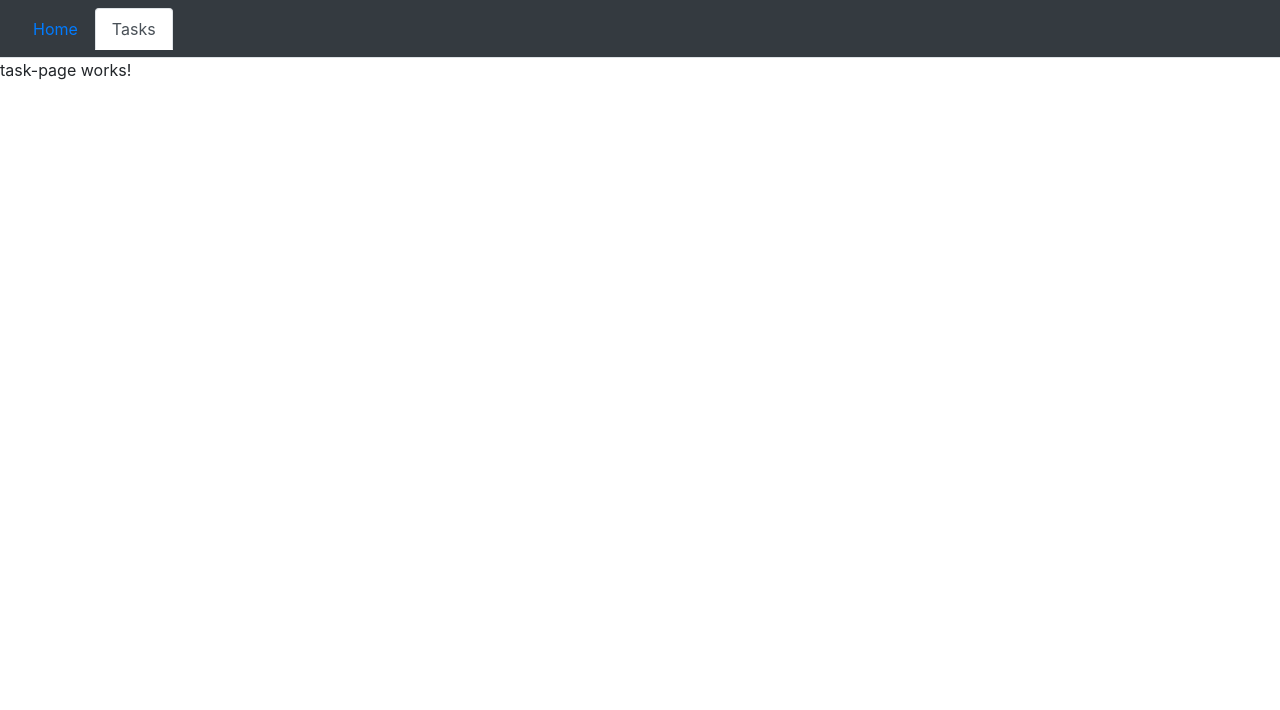
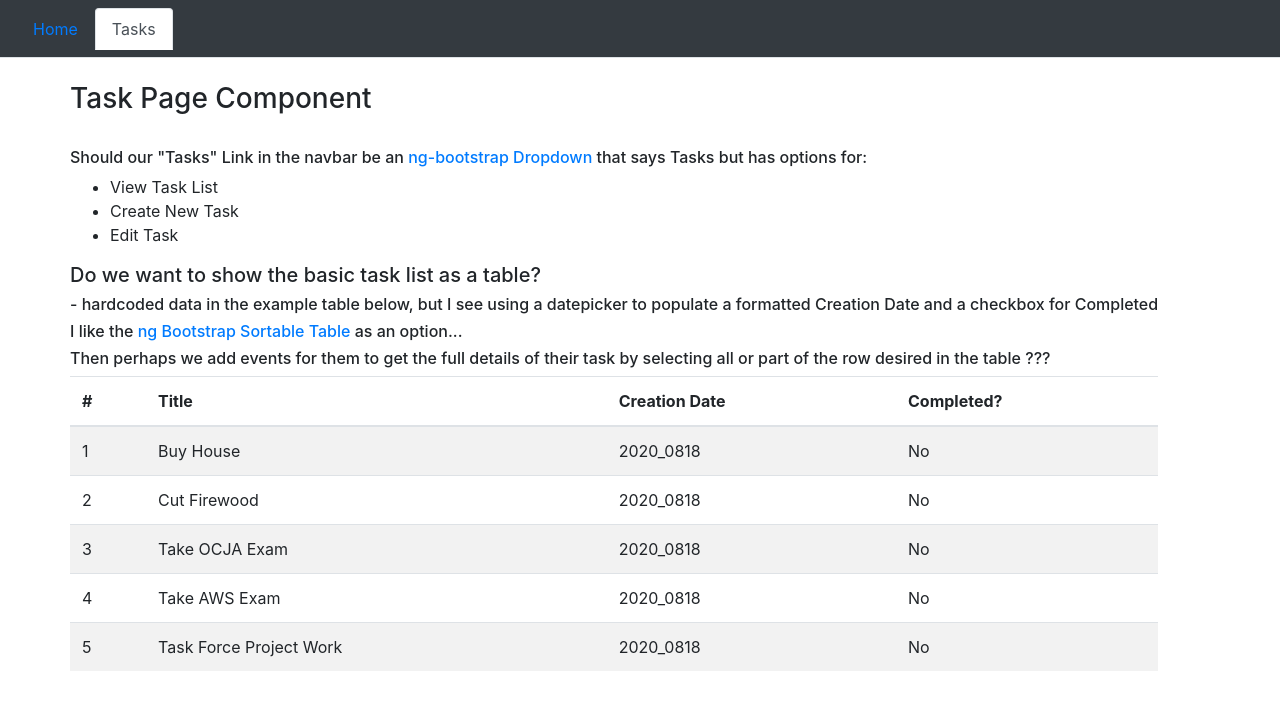
Before and after one commit to morauske/TaskForce, an Angular app in the folder task-force-frontend/: page /tasks in a window 1280 px wide. Shown: the top 710 px of the page. Built offline with nearby package versions, Linux system fonts and the light colour scheme.

Commit message:
added Home page and Task page info

```diff
--- a/task-force-frontend/package.json
+++ b/task-force-frontend/package.json
@@ -16,9 +16,11 @@
     "@angular/compiler": "~10.0.6",
     "@angular/core": "~10.0.6",
     "@angular/forms": "~10.0.6",
+    "@angular/localize": "~10.0.6",
     "@angular/platform-browser": "~10.0.6",
     "@angular/platform-browser-dynamic": "~10.0.6",
     "@angular/router": "~10.0.6",
+    "@ng-bootstrap/ng-bootstrap": "^7.0.0",
     "bootstrap": "^4.5.2",
     "rxjs": "~6.5.5",
     "tslib": "^2.0.0",
--- a/task-force-frontend/src/app/app.module.ts
+++ b/task-force-frontend/src/app/app.module.ts
@@ -11,6 +11,7 @@ import { HomeComponent } from './home/home.component';
 import { NavbarComponent } from './navbar/navbar.component';
 import { NavbarLinkComponent } from './navbar-link/navbar-link.component';
 import { NotFoundPageComponent } from './not-found-page/not-found-page.component';
+import { NgbModule } from '@ng-bootstrap/ng-bootstrap';
 
 @NgModule({
   declarations: [
@@ -25,7 +26,8 @@ import { NotFoundPageComponent } from './not-found-page/not-found-page.component
     BrowserModule,
     AppRoutingModule,
     TaskModule,
-    HttpClientModule
+    HttpClientModule,
+    NgbModule
   ],
   providers: [],
   bootstrap: [AppComponent]
--- a/task-force-frontend/src/app/home/home.component.html
+++ b/task-force-frontend/src/app/home/home.component.html
@@ -1 +1,24 @@
-<p>home works!</p>
+<div class="container">
+    <div class="row">
+      <div class="col-xs-12">
+        <br>
+        <h3>Home Page Component</h3>
+        <br>
+        <h5>Do We Even Need a Home page?</h5>
+        <br>
+        <h6>Could our "Tasks" Link in the navbar be an <a href="https://ng-bootstrap.github.io/#/components/dropdown/examples">ng-bootstrap Dropdown</a>
+            that says Tasks but has options for: </h6>
+            <ul>
+              <li>View Task List</li>
+              <li>Create New Task</li>
+              <li>Edit Task</li>
+            </ul>
+
+        <h6>just thinking out loud in HTML here...</h6>
+
+
+
+      </div>
+    </div>
+
+</div>
--- a/task-force-frontend/src/app/home/home.component.ts
+++ b/task-force-frontend/src/app/home/home.component.ts
@@ -7,6 +7,7 @@ import { Component, OnInit } from '@angular/core';
 })
 export class HomeComponent implements OnInit {
 
+
   constructor() { }
 
   ngOnInit(): void {
--- a/task-force-frontend/src/app/task/task-page/task-page.component.html
+++ b/task-force-frontend/src/app/task/task-page/task-page.component.html
@@ -1 +1,70 @@
-<p>task-page works!</p>
+<div class="container">
+    <div class="row">
+      <div class="col-xs-12">
+        <br>
+        <h3>Task Page Component</h3>
+        <br>
+
+        <h6>Should our "Tasks" Link in the navbar be an <a href="https://ng-bootstrap.github.io/#/components/dropdown/examples">ng-bootstrap Dropdown</a>
+          that says Tasks but has options for: </h6>
+          <ul>
+            <li>View Task List</li>
+            <li>Create New Task</li>
+            <li>Edit Task</li>
+          </ul>
+
+        <h5>Do we want to show the basic task list as a table?</h5>
+        <h6>- hardcoded data in the example table below, but I see using a datepicker to populate a formatted Creation Date and a checkbox for Completed</h6>
+        <h6>I like the <a href="https://ng-bootstrap.github.io/#/components/table/examples#sortable">ng Bootstrap Sortable Table</a>  as an option...</h6>
+        <h6>Then perhaps we add events for them to get the full details of their task by selecting all or part of the row desired in the table ??? </h6>
+        <table class="table table-striped">
+          <thead>
+          <tr>
+            <th scope="col">#</th>
+            <th scope="col">Title</th>
+            <th scope="col">Creation Date</th>
+            <th scope="col">Completed?</th>
+          </tr>
+          </thead>
+          <tbody>
+          <tr>
+            <td>1</td>
+            <td>Buy House</td>
+            <td>2020_0818</td>
+            <td>No</td>
+          </tr>
+          <tr>
+            <td>2</td>
+            <td>Cut Firewood</td>
+            <td>2020_0818</td>
+            <td>No</td>
+          </tr>
+          <tr>
+            <td>3</td>
+            <td>Take OCJA Exam</td>
+            <td>2020_0818</td>
+            <td>No</td>
+          </tr>
+          <tr>
+            <td>4</td>
+            <td>Take AWS Exam</td>
+            <td>2020_0818</td>
+            <td>No</td>
+          </tr>
+          <tr>
+            <td>5</td>
+            <td>Task Force Project Work</td>
+            <td>2020_0818</td>
+            <td>No</td>
+          </tr>
+          </tbody>
+        </table>
+
+
+
+
+
+      </div>
+    </div>
+
+  </div>
--- a/task-force-frontend/src/polyfills.ts
+++ b/task-force-frontend/src/polyfills.ts
@@ -1,3 +1,7 @@
+/***************************************************************************************************
+ * Load `$localize` onto the global scope - used if i18n tags appear in Angular templates.
+ */
+import '@angular/localize/init';
 /**
  * This file includes polyfills needed by Angular and is loaded before the app.
  * You can add your own extra polyfills to this file.
```
Also changed, not shown: 1 other file (tests, documents, lock files or other folders).
